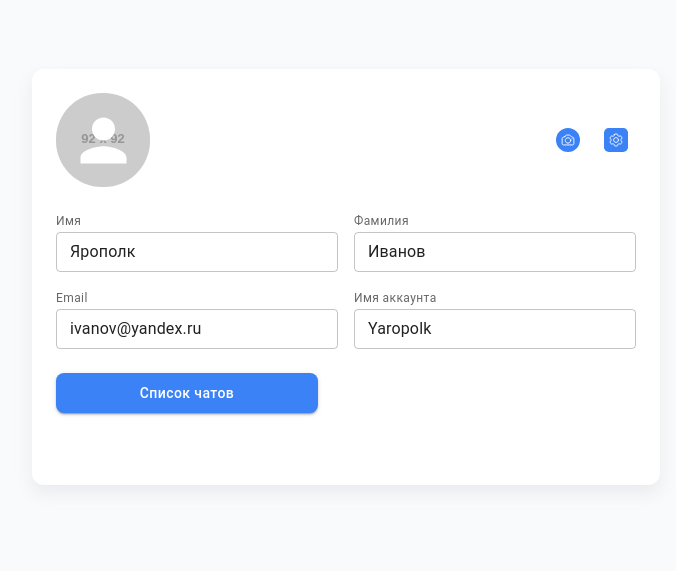
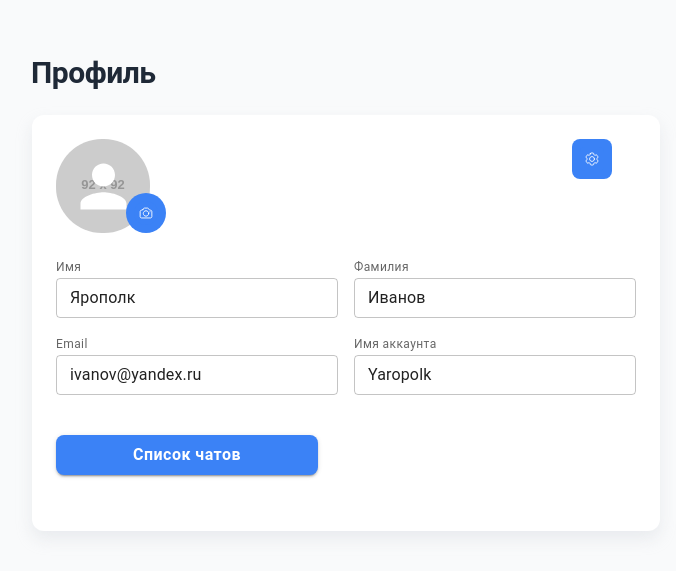
Before and after one commit to programmingpro/chat_app, a React (Create React App) app in the folder frontend/: page /profile in a window 1280 px wide. Shown: the part 123-694 px from the top of the page, without its empty margins (294-970 px from the left). Built offline with nearby package versions, Linux system fonts and the light colour scheme.

Commit message:
add ProfilePage

```diff
--- a/frontend/src/components/MainContent/MainContent.css
+++ b/frontend/src/components/MainContent/MainContent.css
@@ -27,7 +27,6 @@
 .Button {
   color: #F9FAFB;
   font-size: 16px;
-  font-family: Inter;
   font-weight: 700;
   line-height: 24px;
   word-wrap: break-word;
--- a/frontend/src/pages/HomePage.js
+++ b/frontend/src/pages/HomePage.js
@@ -5,7 +5,7 @@ import About from './About';
 import Help from './Help';
 import Contact from './Contact';
 import Background from '../components/Background/Background';
-import { Link } from 'react-router-dom';
+//import { Link } from 'react-router-dom';
 
 const HomePage = () => {
   return (
--- a/frontend/src/pages/ProfilePage.js
+++ b/frontend/src/pages/ProfilePage.js
@@ -8,17 +8,17 @@ import {
   IconButton,
 } from '@mui/material';
 import { styled } from '@mui/system';
-import { useNavigate } from 'react-router-dom'; // Для навигации
-
-// Импортируем кастомные иконки
-import CameraIcon from '../assets/CameraIcon.svg'; // Путь к вашему SVG
-import SettingsIcon from '../assets/SettingsIcon.svg'; // Путь к вашему SVG
+import { useNavigate } from 'react-router-dom';
+import CameraIcon from '../assets/CameraIcon.svg';
+import SettingsIcon from '../assets/SettingsIcon.svg';
 
 const Root = styled(Box)({
   width: '100%',
-  minHeight: '100vh', // Полная высота экрана
+  minHeight: '100vh',
   display: 'flex',
   justifyContent: 'center',
+  alignItems: 'center',
+  flexDirection: 'column',
   alignItems: 'center',
   backgroundColor: '#F9FAFB',
 });
@@ -39,6 +39,7 @@ const Header = styled(Box)({
   display: 'flex',
   justifyContent: 'space-between',
   alignItems: 'center',
+  position: 'relative', // Добавляем relative для позиционирования иконки
 });
 
 const ProfileIcon = styled(Avatar)({
@@ -52,19 +53,48 @@ const ProfileIcon = styled(Avatar)({
 });
 
 const IconButtonStyled = styled(IconButton)({
-  backgroundColor: '#3B82F6', // Синий цвет
-  color: '#ffffff', // Белый цвет иконки
-  borderRadius: '50%',
+  backgroundColor: '#3B82F6',
+  color: '#ffffff',
+  borderRadius: '50%', // Круглая форма для CameraIcon
   padding: '8px',
+  width: '40px', // Размер кнопки
+  height: '40px', // Размер кнопки
   '&:hover': {
     backgroundColor: '#2563EB',
   },
+  '& img': {
+    width: '24px', // Размер иконки внутри кнопки
+    height: '24px', // Размер иконки внутри кнопки
+  },
+});
+
+const SettingsIconStyled = styled(IconButton)({
+  backgroundColor: '#3B82F6',
+  color: '#ffffff',
+  borderRadius: '8px', // Квадратная форма со скруглением для SettingsIcon
+  padding: '8px',
+  width: '40px', // Размер кнопки
+  height: '40px', // Размер кнопки
+  '&:hover': {
+    backgroundColor: '#2563EB',
+  },
+  '& img': {
+    width: '24px', // Размер иконки внутри кнопки
+    height: '24px', // Размер иконки внутри кнопки
+  },
+});
+
+const CameraIconWrapper = styled(Box)({
+  position: 'absolute', // Абсолютное позиционирование для CameraIcon
+  left: '70px', // Смещаем иконку влево
+  top: '79%', // Центрируем по вертикали
+  transform: 'translateY(-50%)', // Корректируем позиционирование
 });
 
 const IconsContainer = styled(Box)({
-  display: 'flex',
-  gap: '8px',
-  marginLeft: '-20px', // Сдвигаем иконки влево, ближе к аватару
+  position: 'absolute', // Абсолютное позиционирование для SettingsIcon
+  right: '24px', // Смещаем иконку вправо
+  top: '0px', // Смещаем иконку вверх
 });
 
 const InputSection = styled(Box)({
@@ -92,16 +122,33 @@ const StyledTextField = styled(TextField)({
 });
 
 const ChatButton = styled(Button)({
-  backgroundColor: '#3B82F6', // Синий цвет
-  color: '#ffffff', // Белый текст
+  backgroundColor: '#3B82F6',
+  color: '#ffffff',
   borderRadius: '8px',
   padding: '8px 16px',
   width: '262px',
   height: '40px',
   textTransform: 'none',
+  fontWeight: 'bold',
+  fontSize: '16px',
+  lineHeight: '24px',
+  marginBottom: '32px',
+  marginTop: 'auto',
   '&:hover': {
-    backgroundColor: '#2563EB', // Темно-синий цвет при наведении
+    backgroundColor: '#2563EB',
   },
+});
+
+const StyledTypography = styled(Typography)({
+  color: 'rgba(31, 41, 55, 1)',
+  fontFamily: 'Roboto, sans-serif',
+  fontSize: '30px',
+  fontWeight: 700,
+  lineHeight: '36px',
+  marginTop: '32px',
+  marginBottom: '24px',
+  width: '630px',
+  textAlign: 'left',
 });
 
 function ProfilePage() {
@@ -123,19 +170,24 @@ function ProfilePage() {
 
   return (
     <Root>
+      <StyledTypography variant="h1">
+        Профиль
+      </StyledTypography>
       <Container>
         <Header>
-          <ProfileIcon variant="square" />
-          <Box display="flex" gap="8px">
-            {/* Используем кастомную иконку для Camera */}
-            <IconButton onClick={handleChangeAvatar}>
-              <img src={CameraIcon} alt="Camera" style={{ width: '24px', height: '24px' }} />
-            </IconButton>
-            {/* Используем кастомную иконку для Settings */}
-            <IconButton onClick={handleSettingsClick}>
-              <img src={SettingsIcon} alt="Settings" style={{ width: '24px', height: '24px' }} />
-            </IconButton>
+          <Box position="relative"> {/* Обертка для аватара и иконки камеры */}
+            <ProfileIcon variant="square" />
+            <CameraIconWrapper>
+              <IconButtonStyled onClick={handleChangeAvatar}>
+                <img src={CameraIcon} alt="Camera"/>
+              </IconButtonStyled>
+            </CameraIconWrapper>
           </Box>
+          <IconsContainer>
+            <SettingsIconStyled onClick={handleSettingsClick}>
+              <img src={SettingsIcon} alt="Settings"/>
+            </SettingsIconStyled>
+          </IconsContainer>
         </Header>
         <InputSection>
           <InputWrapper>
```
Also changed, not shown: frontend/src/pages/LoginPage.js (line endings or trailing spaces), 1 other file (tests, documents, lock files or other folders).
